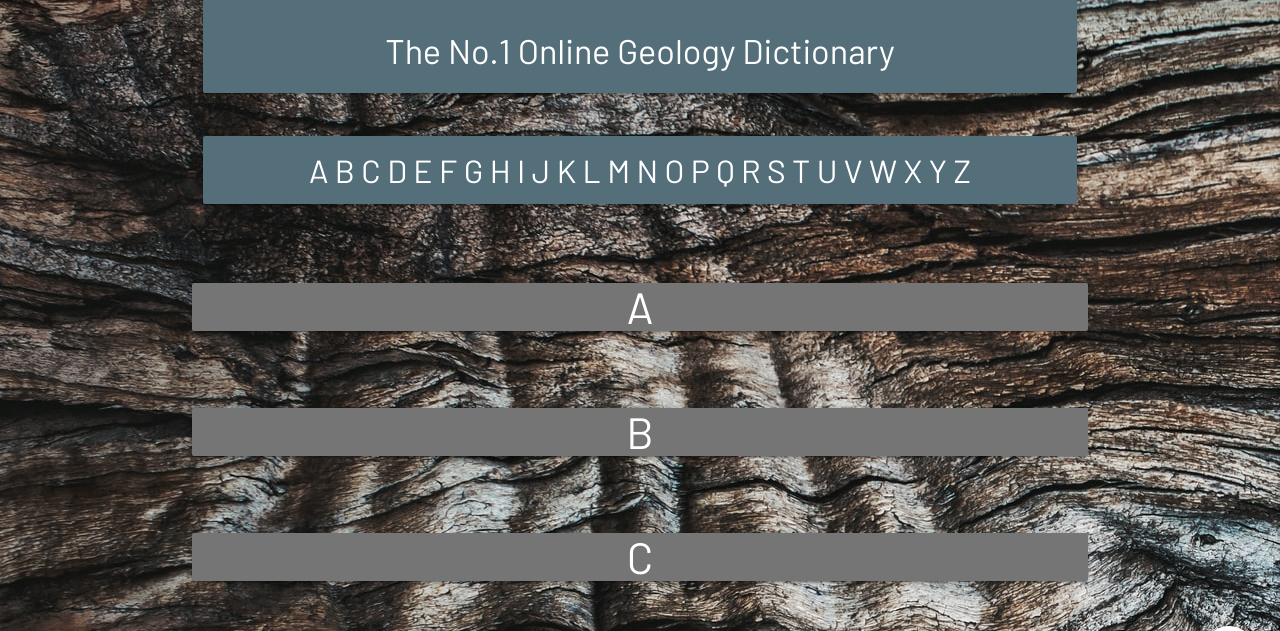
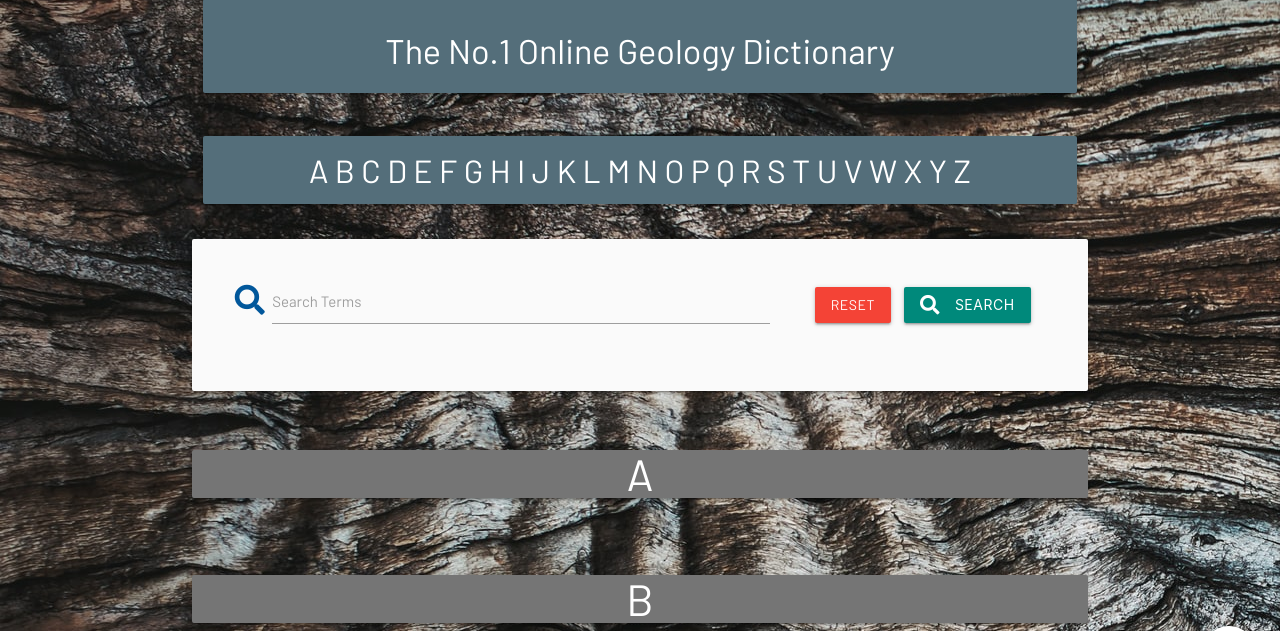
Before and after one commit to sruss07/MS03-Geodictionary, a Flask app: page / in a window 1280 px wide. Shown: the part 95-726 px from the top of the page. Run offline with Flask 2, Linux system fonts and the light colour scheme; data that the repository does not hold is empty; some libraries are stand-ins or nearby versions.

Commit message:
added search functionality

```diff
--- a/app.py
+++ b/app.py
@@ -28,6 +28,13 @@ Pulls terms from the geoTerms collection in database
 def get_geoTerms():
     # Sorts terms alphabetically
     geoTerms = list(mongo.db.geoTerms.find().sort("geology_term"))
+    return render_template("terms.html", geoTerms=geoTerms)
+
+
+@app.route("/search", methods=["GET", "POST"])
+def search():
+    query = request.form.get("query")
+    geoTerms = list(mongo.db.geoTerms.find({"$text": {"$search": query}}))
     return render_template("terms.html", geoTerms=geoTerms)
 
 
--- a/templates/terms.html
+++ b/templates/terms.html
@@ -46,6 +46,24 @@
             </div>
         </div>
     </div>
+</div>
+
+<div class="row card-panel grey lighten-5">
+    <form action="{{ url_for('search') }}" method="post" class="col s12">
+        <div class="row valign-wrapper center-align">
+            <div class="input-field col s12 m8">
+                <i class="fas fa-search prefix light-blue-text text-darken-4"></i>
+                <input type="text" name="query" id="query" minlength="2" class="validate" required>
+                <label for="query">Search Terms</label>
+            </div>
+            <div class="col s12 m4">
+                <a href="{{ url_for('get_geoTerms') }}" class="red btn text-shadow">Reset</a>
+                <button type="submit" class="teal darken-1 btn text-shadow">
+                    <i class="fas fa-search left"></i> Search
+                </button>
+            </div>
+        </div>
+    </form>
 </div>
 
 <!--Geodictionary-->
```
